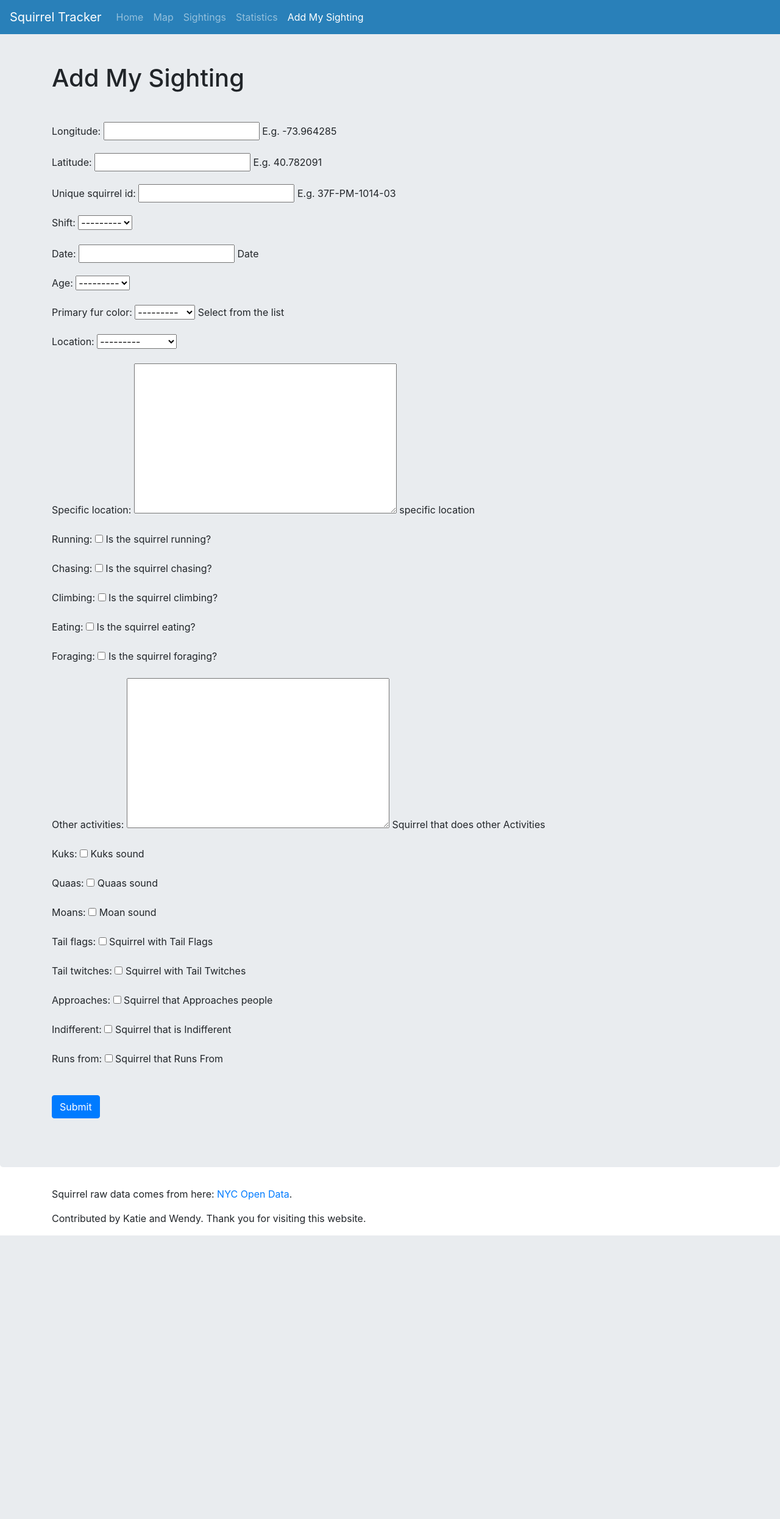
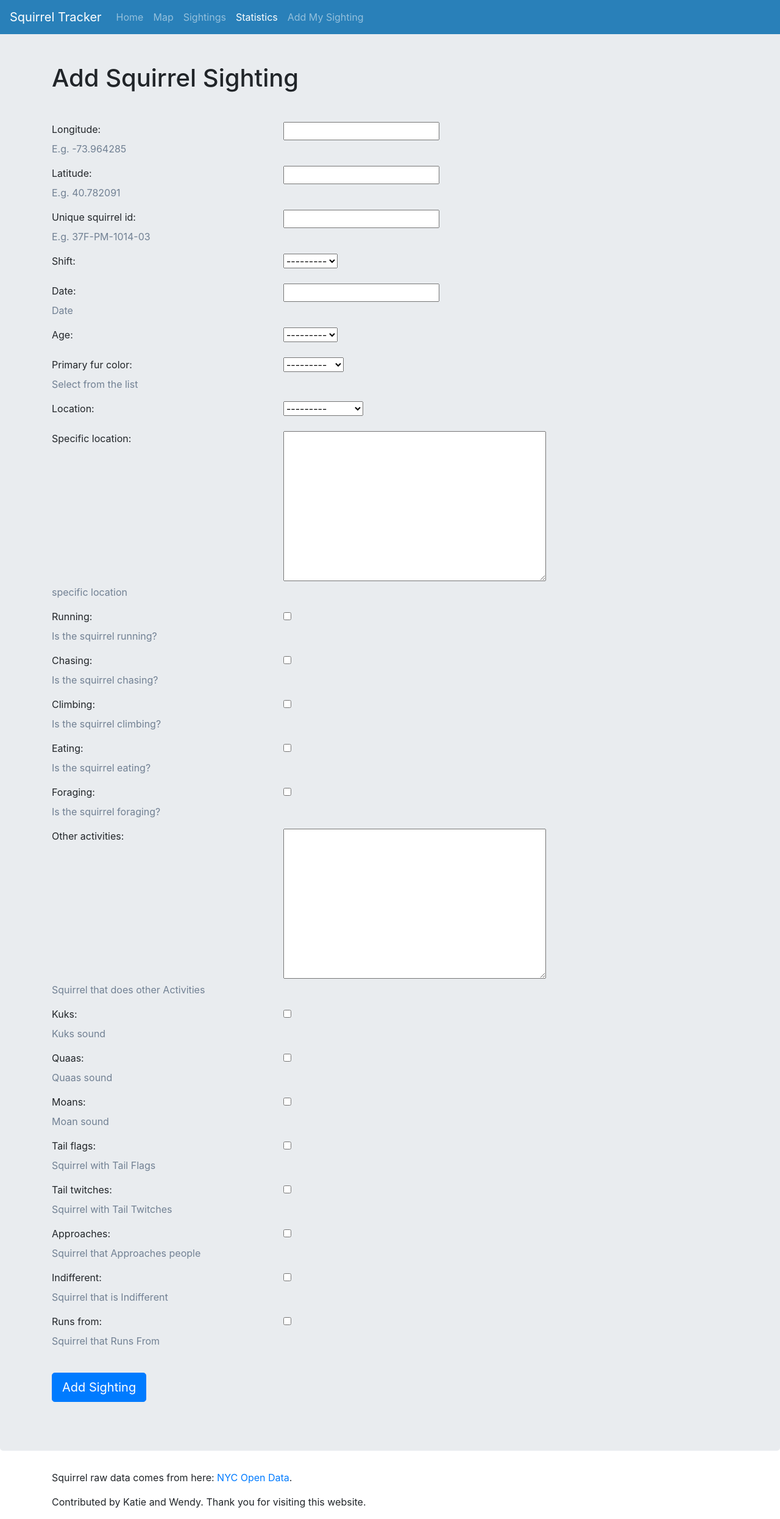
Before and after one commit to xw2720/SquirrelTracker, a Django app: template squirrel_tracker/templates/sightings/add.html in a window 1280 px wide. Shown: the whole page at 61% size. Before the commit the page ends 2026 px from the top, so only its background shows below. Run offline with Django 3.2, Linux system fonts and the light colour scheme; the template is opened without the code that fills it: values that come from a table or form of the project are taken from there, others are empty; some libraries are stand-ins or nearby versions.

Commit message:
Updates on add.html

```diff
--- a/squirrel_tracker/templates/sightings/add.html
+++ b/squirrel_tracker/templates/sightings/add.html
@@ -1,8 +1,7 @@
-<!doctype html>
+<!DOCTYPE html>
 <html lang="en">
-
 <head>
-    <title>Add My Sighting</title>
+    <title>Update squirrel sighting</title>
 
     <!-- Required meta tags -->
     <meta charset="utf-8">
@@ -12,20 +11,12 @@
     <link rel="stylesheet" href="https://maxcdn.bootstrapcdn.com/bootstrap/4.0.0/css/bootstrap.min.css"
           integrity="sha384-Gn5384xqQ1aoWXA+058RXPxPg6fy4IWvTNh0E263XmFcJlSAwiGgFAW/dAiS6JXm" crossorigin="anonymous">
 
-    <script src="https://code.jquery.com/jquery-3.2.1.slim.min.js"
-            integrity="sha384-KJ3o2DKtIkvYIK3UENzmM7KCkRr/rE9/Qpg6aAZGJwFDMVNA/GpGFF93hXpG5KkN"
-            crossorigin="anonymous"></script>
-    <script src="https://maxcdn.bootstrapcdn.com/bootstrap/4.0.0/js/bootstrap.min.js"
-            integrity="sha384-JZR6Spejh4U02d8jOt6vLEHfe/JQGiRRSQQxSfFWpi1MquVdAyjUar5+76PVCmYl"
-            crossorigin="anonymous"></script>
-
     <style>
 
     </style>
 </head>
+<body>
 
-<body>
-{% load custom_tags %}
 
 <nav class="navbar navbar-expand-md navbar-dark fixed-top"
      style="background-color: #2980b9;">
@@ -46,34 +37,53 @@
             <li class="nav-item">
                 <a class="nav-link" href="/sightings">Sightings</a>
             </li>
+            <li class="nav-item active">
+                <a class="nav-link" href="/sightings/stats">Statistics<span class="sr-only">(current)</span></a>
+            </li>
             <li class="nav-item">
-                <a class="nav-link" href="/sightings/stats">Statistics</a>
-            </li>
-            <li class="nav-item active">
-                <a class="nav-link" href="/sightings/add">Add My Sighting<span class="sr-only">(current)</span></a>
+                <a class="nav-link" href="/sightings/add">Add My Sighting</a>
             </li>
         </ul>
     </div>
 </nav>
 
 <div role="main">
+
     <!-- Main jumbotron for a primary marketing message or call to action -->
     <div class="jumbotron">
         <div class="container">
-            <h1 style="margin-top: 40px;">Add My Sighting</h1>
+            <h1 style="margin-top: 40px;">Add Squirrel Sighting</h1>
             <br/>
             <p>
             <form method="post">
-                {% csrf_token %}
+              {% csrf_token %}
 
-                {{ form.as_p }}
-                <br>
+              {{ form.as_div }}
+              <br>
+              <input class="btn btn-primary btn-lg" type="submit" name="Submit" value="Add Sighting">
+            </form>
+<!--            <table class="table table-striped">-->
+<!--                <thead>-->
+<!--                <tr>-->
+<!--                    <th>Attribute</th>-->
+<!--                    <th>Value</th>-->
+<!--                    <th>Comment</th>-->
+<!--                </tr>-->
+<!--                </thead>-->
+<!--                <tbody>-->
 
-                <input class="btn btn-primary" type="submit" name="Submit" value="Submit">
-            </form>
+<!--                <tr>-->
+<!--                    <td></td>-->
+<!--                    <td></td>-->
+<!--                    <td></td>-->
+<!--                </tr>-->
+
+<!--                </tbody>-->
+<!--            </table>-->
             </p>
         </div>
     </div>
+
 </div>
 <footer class="container">
     <p> Squirrel raw data comes from here: <a
@@ -84,5 +94,4 @@
     </p>
 </footer>
 </body>
-
 </html>
```
